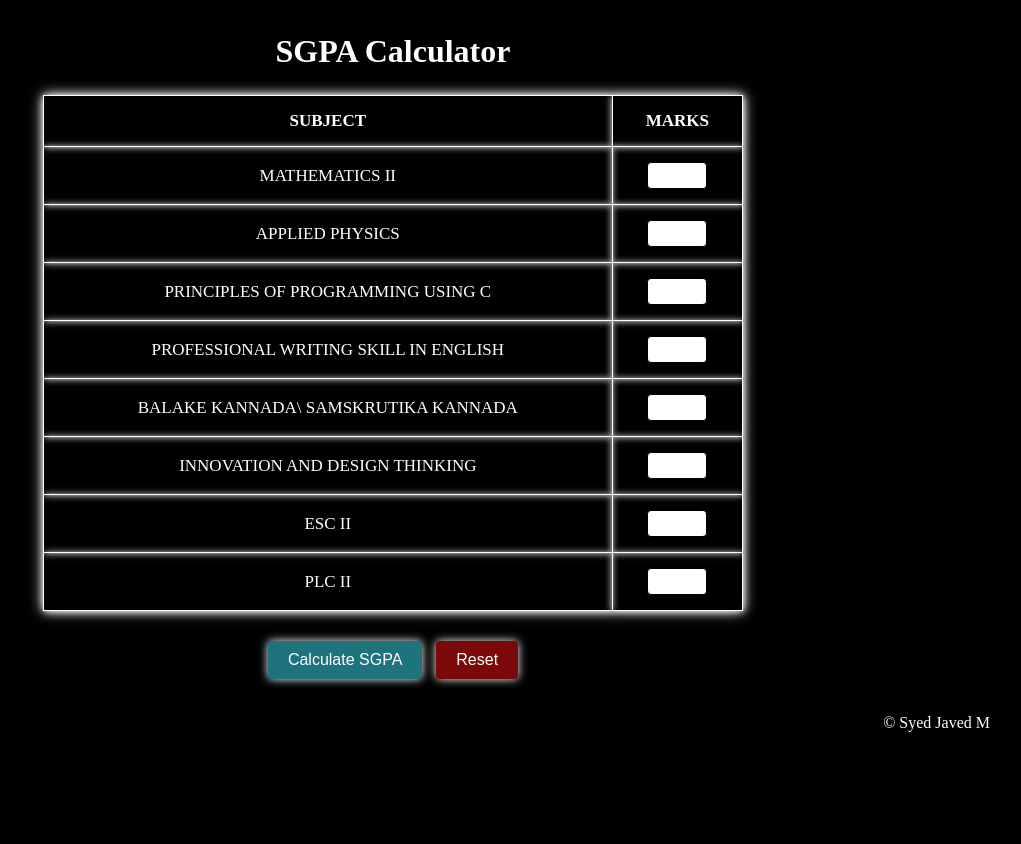
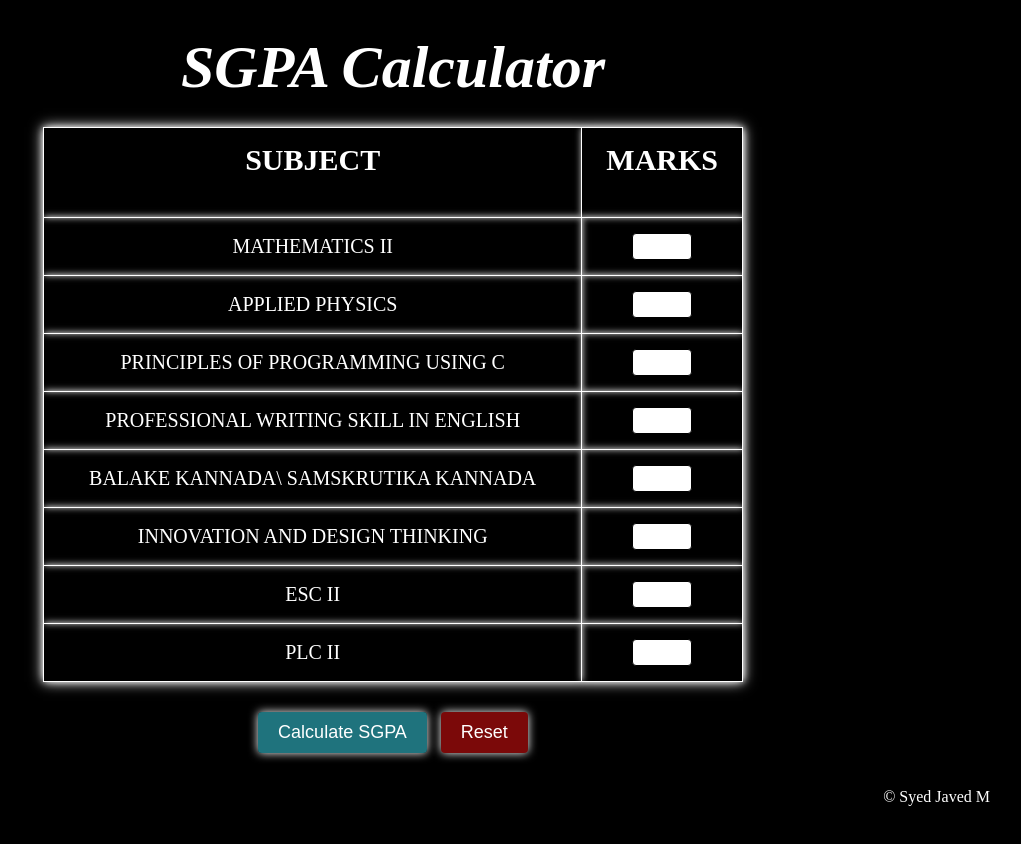
Before and after one commit to SyedJavedM/Sgpa-Calculator, a plain HTML site: page index.html in a window 1280 px wide. Shown: the whole page, without its empty margins (247-1268 px from the left). Before the commit the page ends 800 px from the top, so only its background shows below. Drawn offline with Linux system fonts and the light colour scheme.

Commit message:
Update index.html

```diff
--- a/index.html
+++ b/index.html
@@ -12,11 +12,12 @@
         h1 {
             text-align: center;
             margin-bottom: 25px;
+            font-size: 60px;
         }
 
         table {
             width: 150%;
-          font-size: 17px;
+            font-size: 20px;
             max-width: 700px;
             max-height: 50px;
             border-collapse: collapse;
@@ -75,7 +76,7 @@
         .buttons button {
             margin: 5px;
             padding: 10px 20px;
-          font-size: 16px;
+            font-size: 18px;
             box-shadow: 0 0 10px rgb(255, 255, 255);
             background-color: #2ca2afb6;
             color: #ffffff;
@@ -101,11 +102,11 @@
     </style>
   </head>
   <body>
-  <h1>SGPA Calculator</h1>
+    <h1><b><i>SGPA Calculator</i></b> </h1>
     <table>
         <tbody><tr>
-          <th>SUBJECT</th>
-          <th>MARKS</th>
+            <th><h2>SUBJECT</h2></th>
+            <th><h2>MARKS</h2></th>
         </tr>
         <tr>
             <td>MATHEMATICS II</td>
@@ -148,8 +149,7 @@
 
 
     <footer>
-      © Syed Javed M
-  </footer>
+        © Syed Javed M                </footer>
 
     <script>
         function calculateSGPA() {
```
Lines whose indentation alone changed are shown as unchanged.
